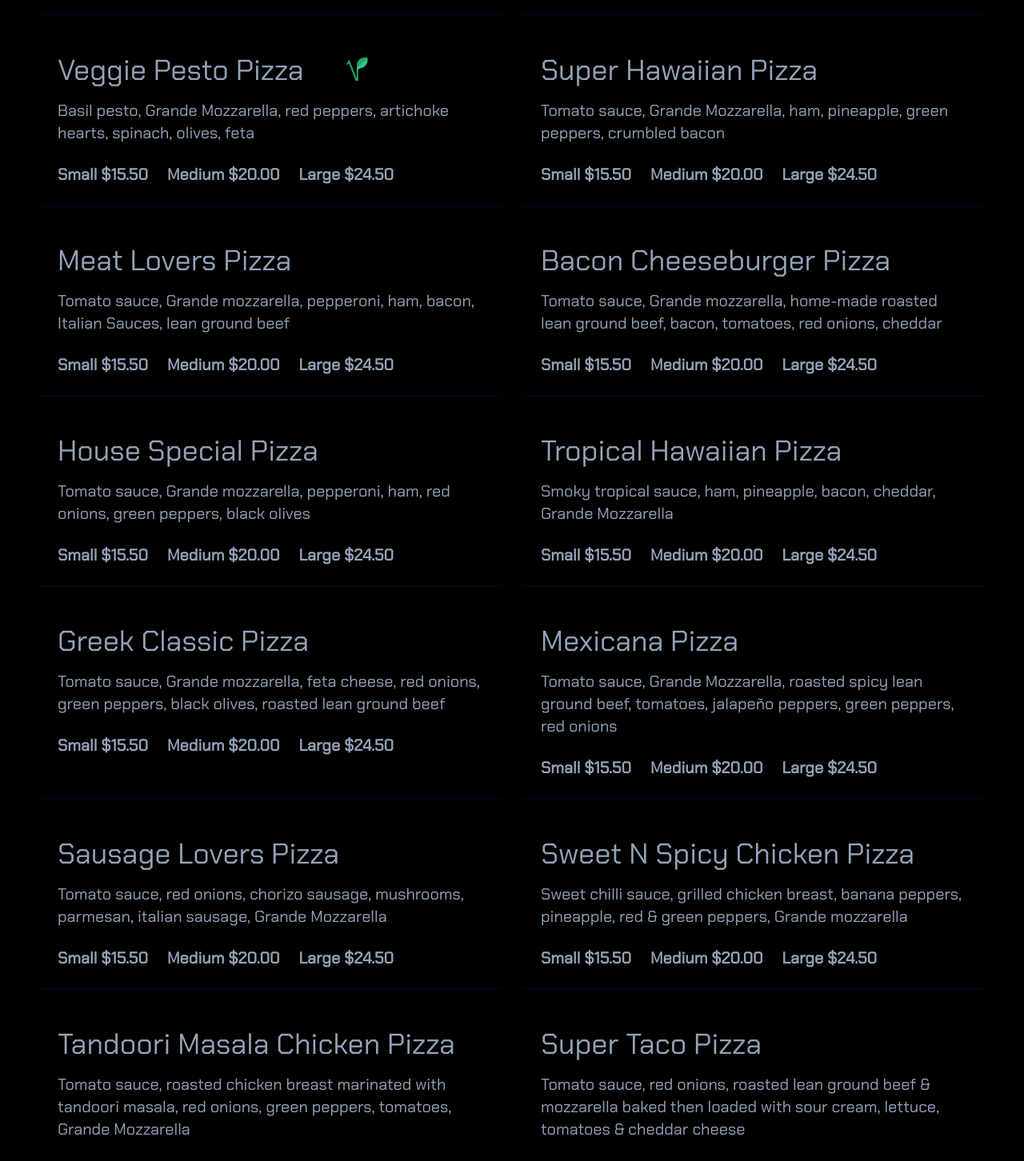
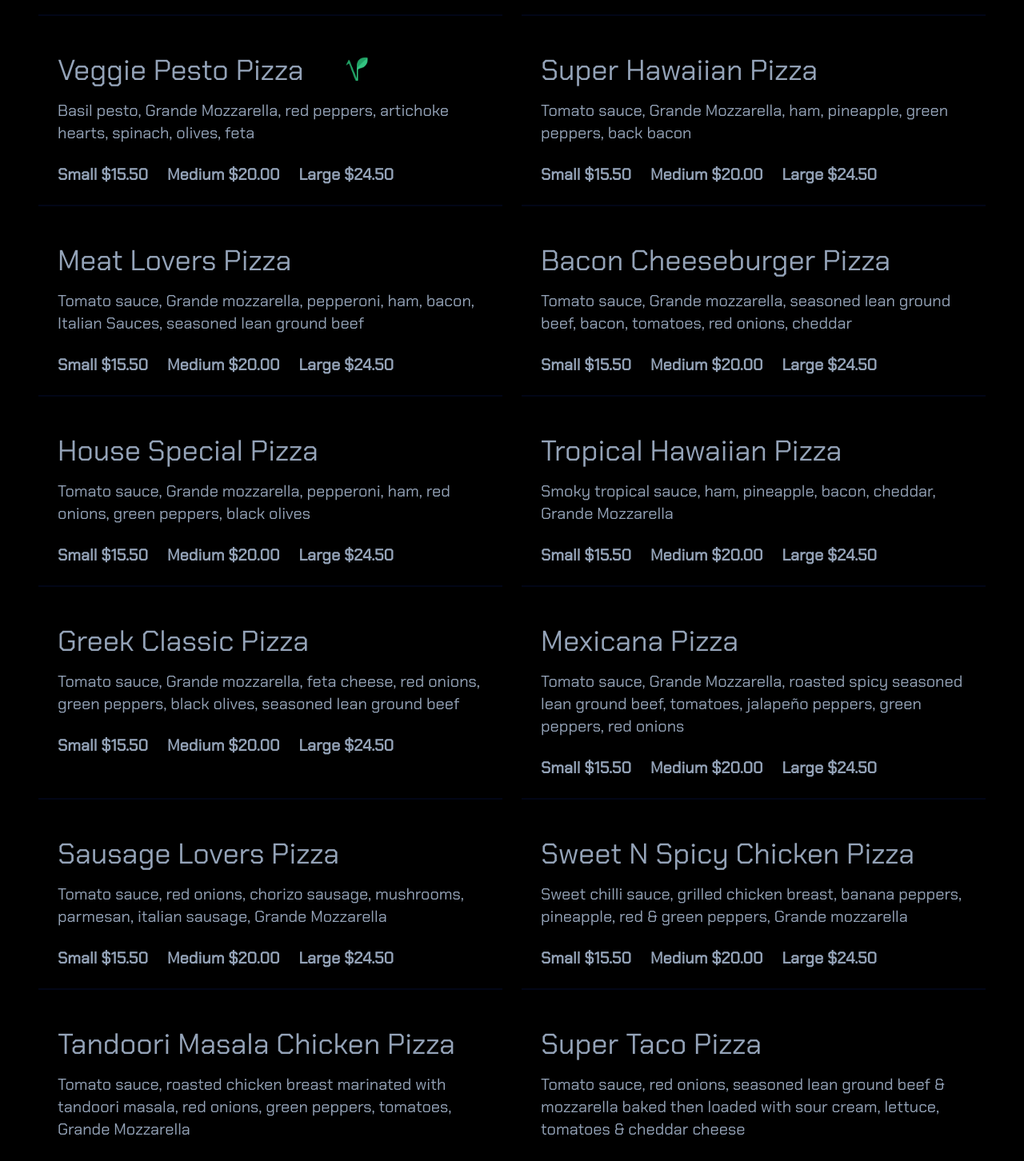
Before and after one commit to harjot85/best-bite, a React (Vite) app: page / in a window 1280 px wide. Shown: the part 2580-4032 px from the top of the page at 80% size. Built offline with nearby package versions, Linux system fonts and the light colour scheme.

Commit message:
Make updates to the Menu

```diff
--- a/src/components/menu/menu.tsx
+++ b/src/components/menu/menu.tsx
@@ -42,7 +42,7 @@ const BuildYourOwnCategory = (topping: { topping: ToppingProps }) => {
       <ul>
         {topping.topping.options.map((t) => (
           <li>
-            <span className="text-slate-400 text-lg lg:text-xl">{t}</span>
+            <span className="text-slate-400 text-lg lg:text-lg">{t}</span>
           </li>
         ))}
       </ul>
--- a/src/data/data.json
+++ b/src/data/data.json
@@ -57,41 +57,41 @@
         {
           "type": "vegetables",
           "options": [
-            "Black Olives",
-            "Green Peppers",
-            "Red Peppers",
-            "Tomatoes",
-            "Mushrooms",
-            "Roasted Potatoes",
-            "Sun dried Tomato",
-            "Pineapple",
-            "Fresh Garlic",
-            "Roasted Garlic",
-            "Red Onions",
-            "Green Onions",
-            "Baby Spinach",
-            "Jalapeño Peppers",
-            "Banana Peppers"
+            "Black Olives.",
+            "Green Peppers.",
+            "Red Peppers.",
+            "Tomatoes.",
+            "Mushrooms.",
+            "Roasted Potatoes.",
+            "Sun dried Tomato.",
+            "Pineapple.",
+            "Fresh Garlic.",
+            "Roasted Garlic.",
+            "Red Onions.",
+            "Green Onions.",
+            "Baby Spinach.",
+            "Jalapeño Peppers.",
+            "Banana Peppers."
           ]
         },
         {
           "type": "meat",
           "options": [
-            "Pepperoni",
-            "Salami",
-            "Ham",
-            "Back Bacon",
-            "Ground Beef",
-            "Shrimp",
-            "Grilled Chicken",
-            "BBQ Chicken",
-            "Tandoori Chicken",
-            "Italian Sausage"
+            "Pepperoni.",
+            "Salami.",
+            "Ham.",
+            "Back Bacon.",
+            "Ground Beef.",
+            "Shrimp.",
+            "Grilled Chicken.",
+            "BBQ Chicken.",
+            "Tandoori Chicken.",
+            "Italian Sausage."
           ]
         },
         {
           "type": "cheese",
-          "options": ["Cheddar", "Feta", "Parmesan"]
+          "options": ["Cheddar.", "Feta.", "Parmesan."]
         }
       ]
     },
@@ -279,7 +279,7 @@
           "Tomato sauce",
           "Grande Mozzarella",
           "feta",
-          "romano",
+          "asiago",
           "cheddar",
           "parmesan"
         ],
@@ -337,7 +337,7 @@
           "ham",
           "pineapple",
           "green peppers",
-          "crumbled bacon"
+          "back bacon"
         ],
         "sizes": [
           { "name": "Small", "price": "$15.50" },
@@ -356,7 +356,7 @@
           "ham",
           "bacon",
           "Italian Sauces",
-          "lean ground beef"
+          "seasoned lean ground beef"
         ],
         "sizes": [
           { "name": "Small", "price": "$15.50" },
@@ -371,7 +371,7 @@
         "ingredients": [
           "Tomato sauce",
           "Grande mozzarella",
-          "home-made roasted lean ground beef",
+          "seasoned lean ground beef",
           "bacon",
           "tomatoes",
           "red onions",
@@ -431,7 +431,7 @@
           "red onions",
           "green peppers",
           "black olives",
-          "roasted lean ground beef"
+          "seasoned lean ground beef"
         ],
         "sizes": [
           { "name": "Small", "price": "$15.50" },
@@ -446,7 +446,7 @@
         "ingredients": [
           "Tomato sauce",
           "Grande Mozzarella",
-          "roasted spicy lean ground beef",
+          "roasted spicy seasoned lean ground beef",
           "tomatoes",
           "jalapeño peppers",
           "green peppers",
@@ -520,7 +520,7 @@
         "ingredients": [
           "Tomato sauce",
           "red onions",
-          "roasted lean ground beef & mozzarella baked then loaded with sour cream",
+          "seasoned lean ground beef & mozzarella baked then loaded with sour cream",
           "lettuce",
           "tomatoes & cheddar cheese"
         ],
@@ -537,8 +537,8 @@
         "ingredients": [
           "Tomato sauce",
           "spinach",
-          "roasted lean ground beef",
-          "kalamata olives",
+          "seasoned lean ground beef",
+          "black olives",
           "red onion",
           "feta",
           "Grande Mozzarella"
@@ -628,7 +628,7 @@
         "classification": "meat",
         "category": "pizza",
         "ingredients": [
-          "Creamy pesto sauce",
+          "Basil pesto sauce",
           "grilled chicken",
           "sundried tomato",
           "bacon",
@@ -686,7 +686,7 @@
           "Creamy Chipotle Sauce",
           "Roasted Potatoes",
           "red onions",
-          "black bacon",
+          "back bacon",
           "cheddar",
           "Grande Mozzarella",
           "Topped With Green Onions & Sour Cream"
@@ -802,7 +802,7 @@
           "green pepper",
           "ground beef",
           "italian sausage",
-          "bacon",
+          "back bacon",
           "black olives",
           "Grande Mozzarella"
         ],
@@ -816,7 +816,7 @@
         "name": "Lasagna",
         "classification": "meat",
         "category": "pasta",
-        "ingredients": ["With Meat sauce"],
+        "ingredients": ["With Meat sauce and Grande Mozzarella"],
         "sizes": [{ "name": "", "price": "$16.95" }]
       },
       {
@@ -925,7 +925,7 @@
       {
         "name": "Meatballs",
         "classification": "meat",
-        "category": "wings",
+        "category": "side orders",
         "ingredients": [],
         "sizes": [
           { "name": "With Meat Sauce & Grande Mozzarella", "price": "$7.00" }
@@ -937,7 +937,16 @@
         "category": "side orders",
         "ingredients": [],
         "sizes": [
-          { "name": "Oven roasted Potato Wedges + 2 Dips", "price": "$6.00" }
+          { "name": "Oven roasted Potato Wedges + 2 Dips - 1lb", "price": "$6.00" }
+        ]
+      },
+      {
+        "name": "Boneless Dry Ribs",
+        "classification": "meat",
+        "category": "side orders",
+        "ingredients": [],
+        "sizes": [
+          { "name": "Oven Roasted Dry Ribs Served + 2 Dips - 1lb", "price": "$12.00" }
         ]
       },
       {
@@ -948,8 +957,7 @@
           "Strips of pizza crust",
           "topped with homemade roasted garlic butter",
           "grande mozzarella",
-          "parmesan",
-          "cheese and our unique blend of herbs",
+          "parmesan and our unique blend of herbs",
           "Served with our homemade dip"
         ],
         "sizes": [
@@ -966,8 +974,7 @@
           "Strips of pizza crust",
           "topped with homemade roasted garlic butter",
           "grande mozzarella",
-          "parmesan",
-          "cheese and our unique blend of herbs",
+          "parmesan and our unique blend of herbs",
           "Served with our homemade dip"
         ],
         "sizes": [
```
